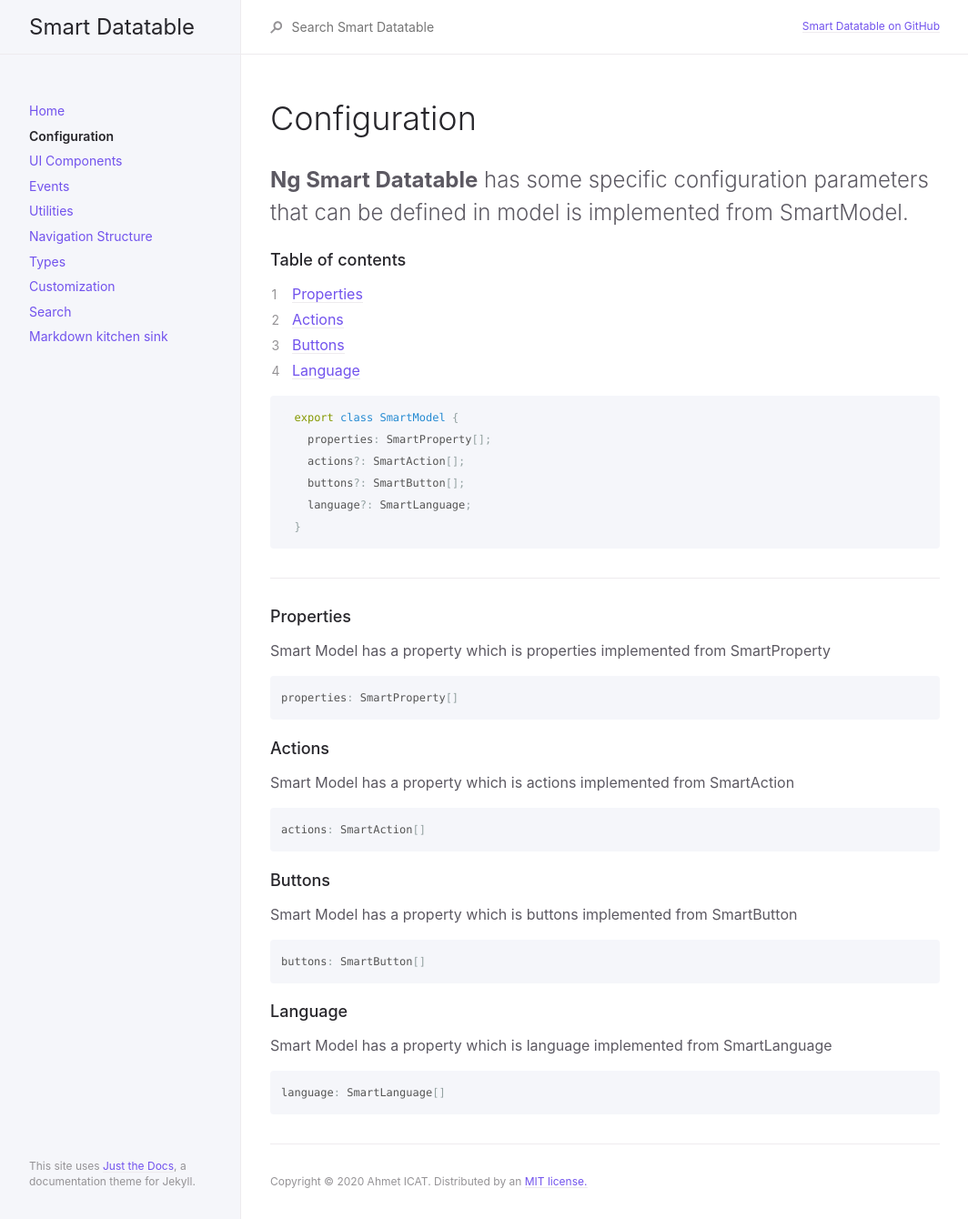
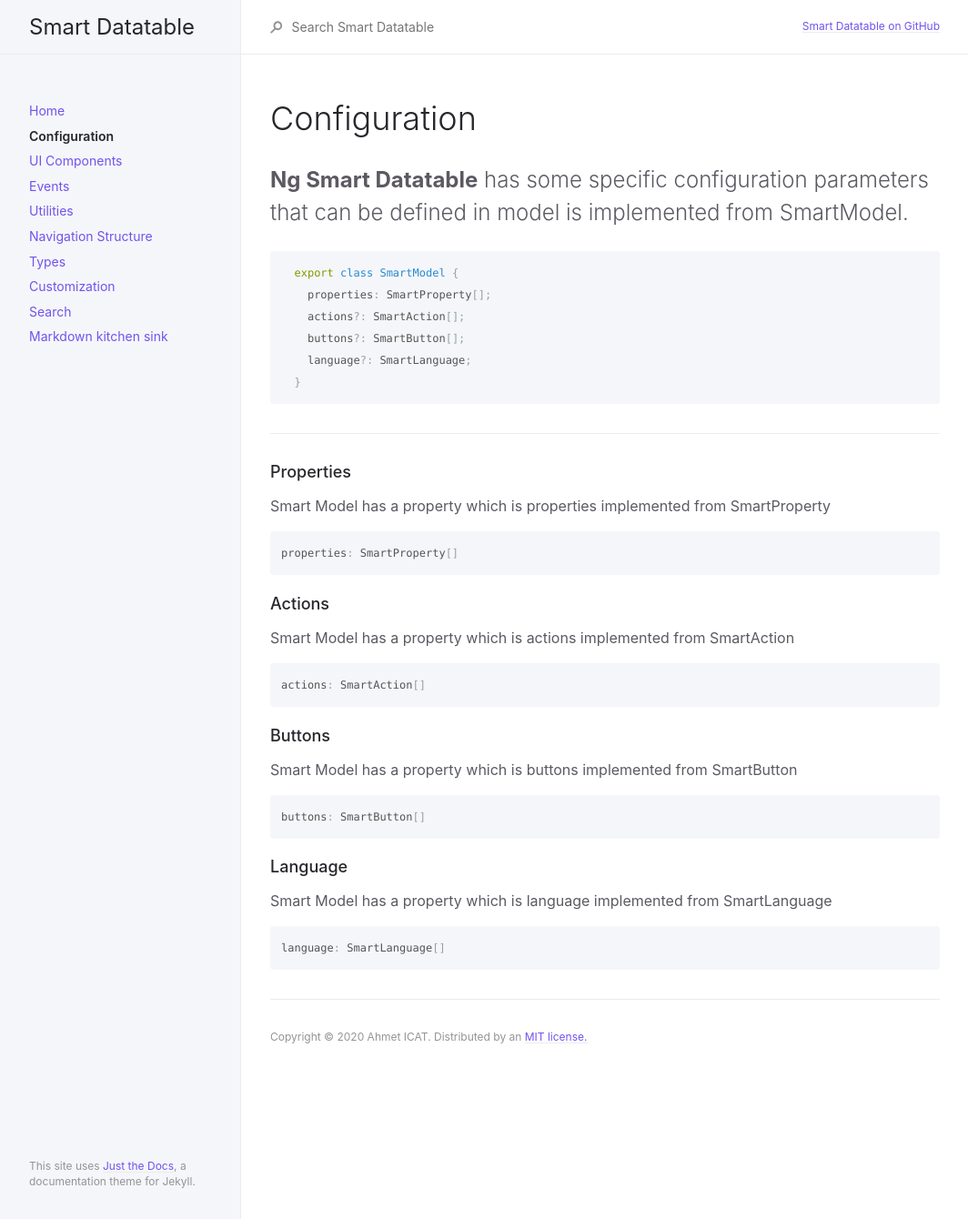
Before and after one commit to ahmeticat/smart-datatable-page, a Jekyll site: the page built from docs/configuration.md, in a window 1280 px wide. Shown: the whole page at 91% size, without its empty margins (107-1171 px from the left). Built offline with Jekyll 4.4.1, drawn with Linux system fonts in a browser that asks for light colours.

Commit message:
Update configuration

````diff
--- a/docs/configuration.md
+++ b/docs/configuration.md
@@ -10,12 +10,6 @@ nav_order: 2
 **Ng Smart Datatable** has some specific configuration parameters that can be defined in model is implemented from SmartModel.
 {: .fs-6 .fw-300 }
 
-### Table of contents
-
-1. [Properties](#properties)
-2. [Actions](#actions)
-3. [Buttons](#buttons)
-4. [Language](#language)
 
 ```javascript
   export class SmartModel {
````
